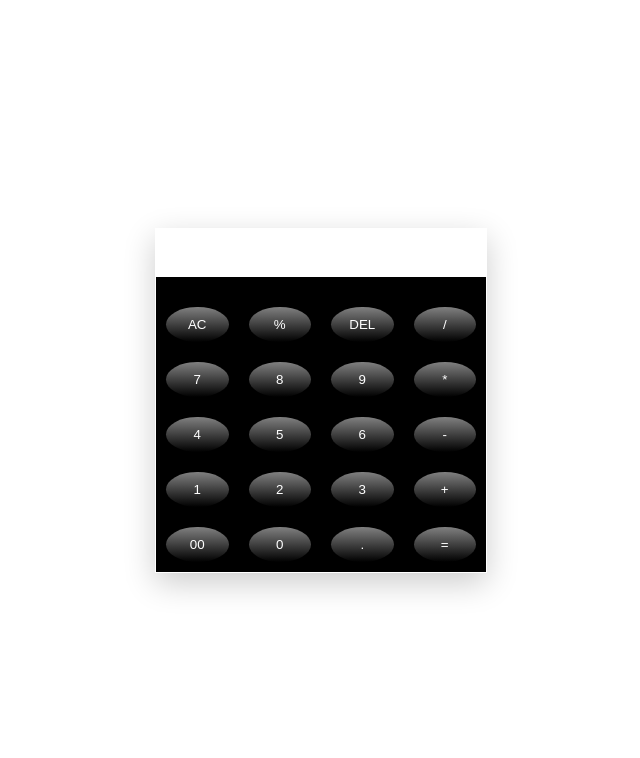
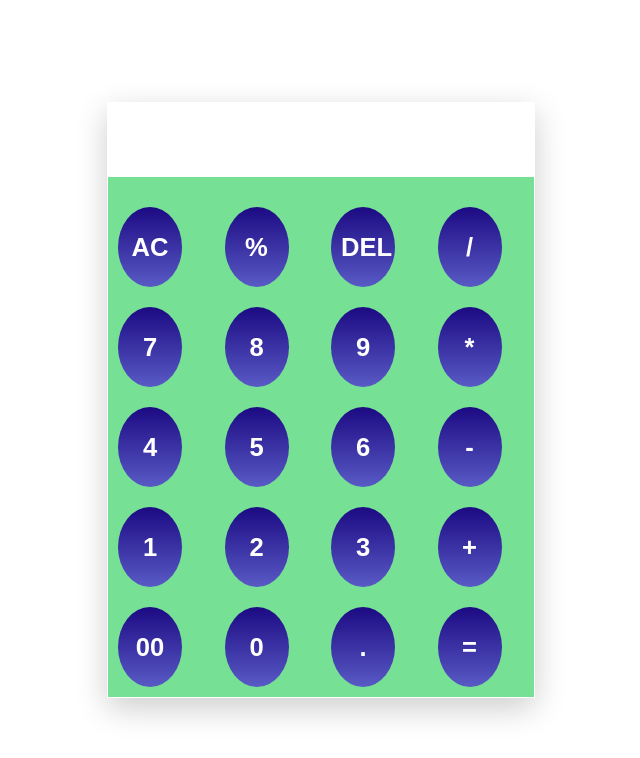
Before and after one commit to akshaykalyan21/CODSOFT-CALCULATOR, a plain HTML site: page index.html in a window 1280 px wide. Shown: the whole page, without its empty margins (319-959 px from the left). Drawn offline with Linux system fonts and the light colour scheme.

Commit message:
Update style.css

```diff
--- a/style.css
+++ b/style.css
@@ -12,20 +12,24 @@
   {
     width:auto;
     height:auto;
-    background-color:black;
+    background-color:hsla(137, 64%, 65%, 0.932);
     border-radius:auto;
     box-shadow:0 10px 30px rgba(0,0,0,0.2);
     border:1px solid #fff;
+    font-weight: bolder;
+    margin: 20px;
+
   }
   .display
   {
     width:auto;
-    height:auto;
+    height:100%;
     text-align:right;
-    font-size:24px;
+    font-size:30px;
+    font-weight: 6000;
     border-spacing:border-box;
     border:none;
-    padding:10px;
+    padding:20px;
     border-radius:auto;
     margin-bottom:20px;
   }
@@ -38,7 +42,8 @@
   }
   .button{
     height:auto;
-    font-size:60px;
+    font-size:1000px;
+    font-weight: bolder;
     border:circle;
     border-block-color:initial;
     cursor:pointer;
@@ -59,12 +64,16 @@
     grid-column:span 1;
   }
   .btn {
-  background: linear-gradient(to bottom,grey,black);
+  background: linear-gradient(to bottom,rgb(28, 10, 131),rgb(89, 90, 197));
   border: none;
   color: white;
   padding: 10px;
   margin: 5px;
   border-radius:50%;
+  width: 5vw;
+  height: 10vh;
+  font-size:1.6rem;
+  font-weight: 800;
   }
   .operator,.add,.sub,.mul,.percent,.equals
   {
```
